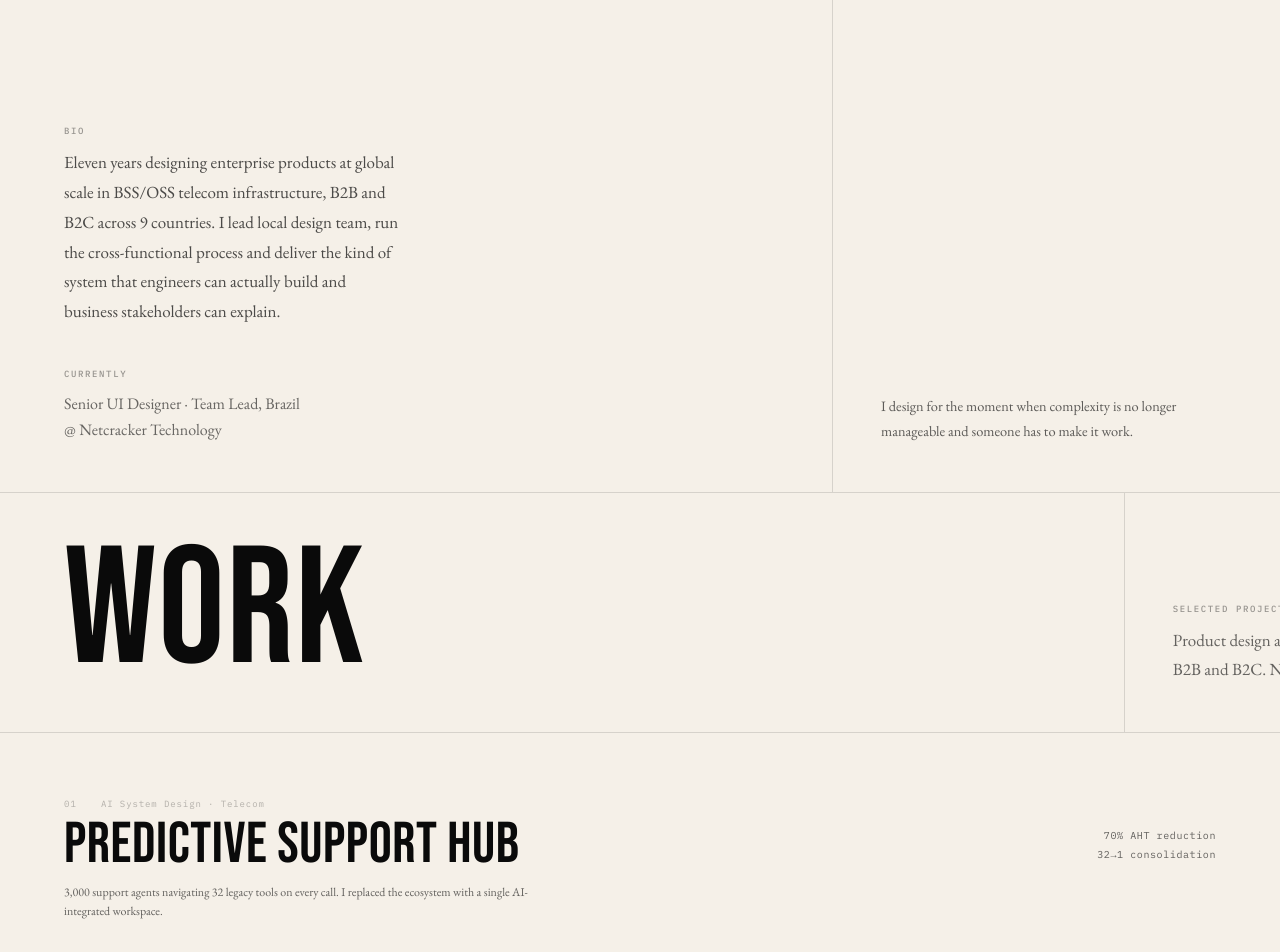
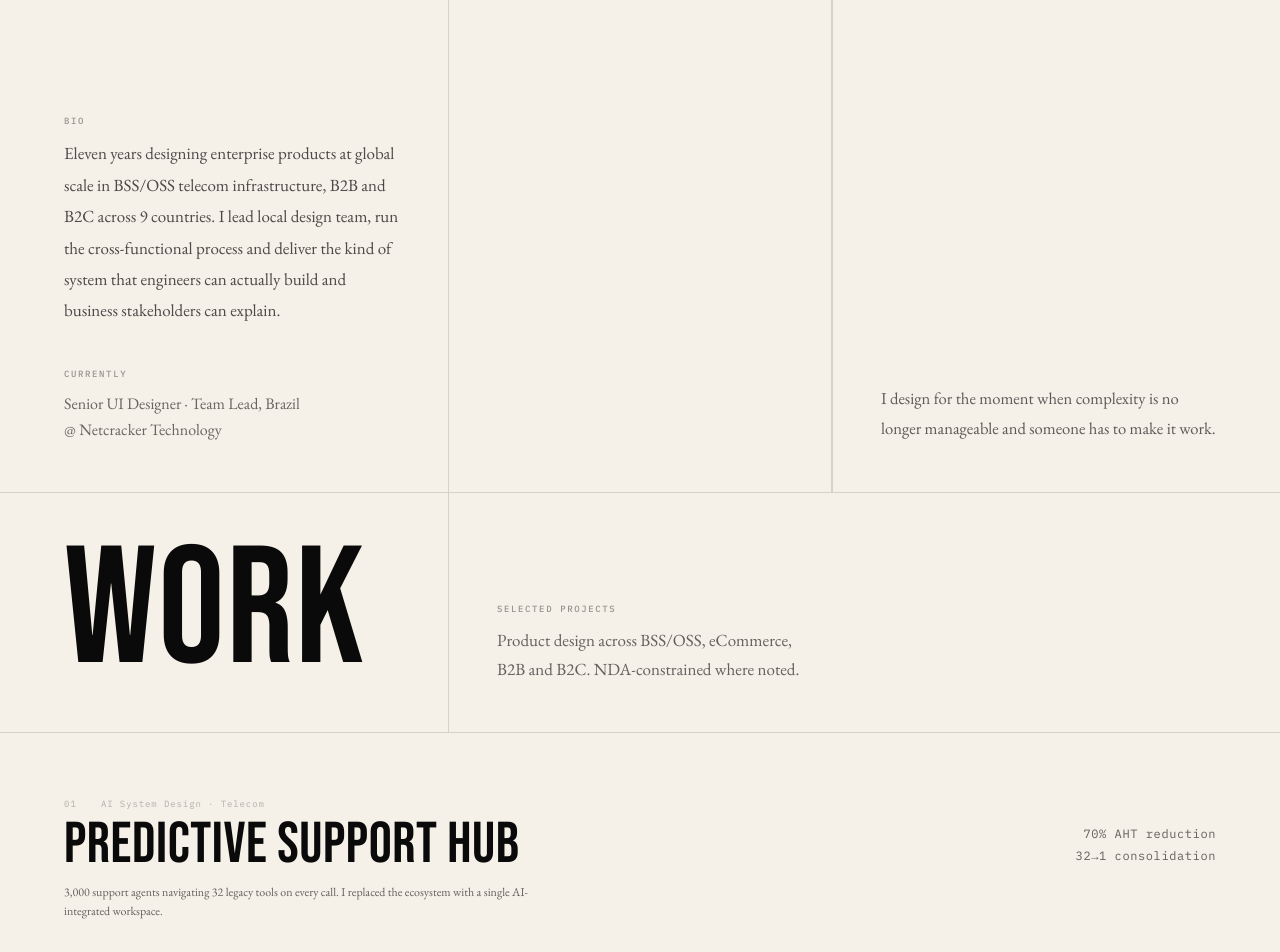
Before and after one commit to cruz-felipe/fcruz-portfolio, a Next.js app: page / in a window 1280 px wide. Shown: the part 140-1092 px from the top of the page. Built offline with nearby package versions, Linux system fonts and the light colour scheme.

Commit message:
Update Page.tsx

```diff
--- a/components/Page.tsx
+++ b/components/Page.tsx
@@ -74,7 +74,7 @@ function WorkItem({ card, i }: { card: WorkCard; i: number }) {
           </div>
           <div style={{ flexShrink: 0, textAlign: "right" }}>
             {[card.metric1, card.metric2].filter(Boolean).map(m => (
-              <div key={m} style={{ fontFamily: "var(--font-mono)", fontSize: "10px", letterSpacing: "0.06em", color: "var(--muted)", lineHeight: 1.9 }}>{m}</div>
+              <div key={m} style={{ fontFamily: "var(--font-mono)", fontSize: "12px", letterSpacing: "0.05em", color: "var(--muted)", lineHeight: 1.8 }}>{m}</div>
             ))}
           </div>
         </div>
@@ -200,7 +200,7 @@ export default function Page({ data }: { data: PageData }) {
       }}>
         <div style={{ padding: "3rem 3rem 3rem 0",alignContent: "end",}}>
           <Label>bio</Label>
-          <p style={{ fontFamily: "var(--font-body)", fontSize: "17px", lineHeight: 1.75, color: "rgba(10,10,10,0.72)", marginBottom: "2.5rem", textWrap: "pretty" }}>
+          <p style={{ fontFamily: "var(--font-body)", fontSize: "17px", lineHeight: 1.85, color: "rgba(10,10,10,0.72)", marginBottom: "2.5rem", textWrap: "pretty" }}>
             {data.heroBio}
           </p>
           <Label>currently</Label>
@@ -209,16 +209,14 @@ export default function Page({ data }: { data: PageData }) {
           </p>
         </div>
 
-        <div className="hero-col2" style={{ minHeight: "35rem", padding: "3rem", }}>
-
-        </div>
+        <div className="hero-col2" style={{ minHeight: "35rem", borderLeft: "1px solid var(--border)", borderRight: "1px solid var(--border)" }} />
 
         {/* Col 3: quote bottom-aligned */}
         <div className="hero-col3" style={{
           borderLeft: "1px solid var(--border)", padding: "3rem 0 3rem 3rem",
           display: "flex", flexDirection: "column", justifyContent: "flex-end",
         }}>
-          <p style={{ fontFamily: "var(--font-body)", fontSize: "clamp(0.9rem, 1.1vw, 1rem)", lineHeight: 1.75, color: "rgba(10,10,10,0.65)", textWrap: "pretty" }}>
+          <p style={{ fontFamily: "var(--font-body)", fontSize: "clamp(1rem, 1.3vw, 1.15rem)", lineHeight: 1.78, color: "rgba(10,10,10,0.65)", textWrap: "pretty" }}>
             {data.heroHeadline}
           </p>
         </div>
@@ -236,7 +234,7 @@ export default function Page({ data }: { data: PageData }) {
       }}>
         <div style={{
           fontFamily: "var(--font-display)", fontSize: "clamp(5.5rem, 13vw, 15rem)",
-          lineHeight: 0.86, letterSpacing: "0.01em", color: "var(--ink)", paddingBottom: "3rem", paddingTop: "3rem",paddingRight: "47.37rem",
+          lineHeight: 0.86, letterSpacing: "0.01em", color: "var(--ink)", paddingBottom: "3rem", paddingTop: "3rem", maxWidth: "55%",
           opacity: mounted ? 1 : 0, transform: mounted ? "none" : "translateY(16px)",
           transition: "opacity 0.6s ease 0.1s, transform 0.6s ease 0.1s",
         }}>
@@ -300,7 +298,7 @@ export default function Page({ data }: { data: PageData }) {
               <div style={{ fontFamily: "var(--font-body)", fontWeight: 500, fontSize: "14px", color: "var(--ink)", marginBottom: "0.1rem" }}>{job.role}</div>
               <div style={{ fontFamily: "var(--font-body)", fontSize: "13px", color: "var(--ink)", marginBottom: "0.15rem" }}>{job.company}</div>
               <div style={{ fontFamily: "var(--font-mono)", fontSize: "9px", letterSpacing: "0.08em", color: "var(--faint)", marginBottom: "0.55rem" }}>{job.period}</div>
-              <p style={{ fontFamily: "var(--font-body)", fontSize: "15px", lineHeight: 1.65, color: "rgba(10,10,10,0.55)", textWrap: "pretty" }}>{job.note}</p>
+              <p style={{ fontFamily: "var(--font-body)", fontSize: "15px", lineHeight: 1.65, color: "rgba(10,10,10,0.62)", textWrap: "pretty" }}>{job.note}</p>
             </div>
           ))}
           <div style={{ marginTop: "0.5rem" }}>
```
